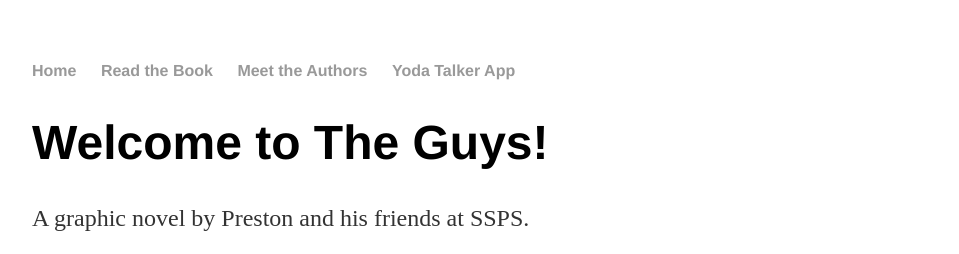
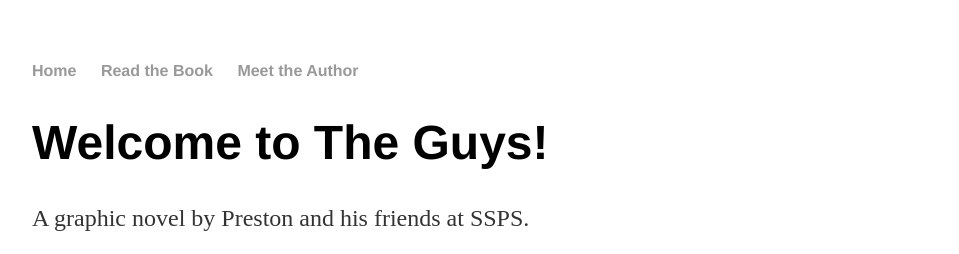
Before and after one commit to the-guys-ssps/the-guys-ssps.github.io, a Jekyll site: the page built from index.html, in a window 1280 px wide. Shown: the top 254 px of the page, without its empty margins (160-1119 px from the left). Built offline with Jekyll 4.4.1, drawn with Linux system fonts in a browser that asks for light colours.

Commit message:
Update default.html

```diff
--- a/_layouts/default.html
+++ b/_layouts/default.html
@@ -35,8 +35,8 @@
 <ul>
 <li><a href="/">Home</a></li>
 <li><a href="/blog">Read the Book</a></li>
-<li><a href="/authors">Meet the Authors</a></li>
-<li><a href="http://100.26.9.225/">Yoda Talker App</a></li>
+<li><a href="/authors">Meet the Author</a></li>
+<!-- <li><a href="http://100.26.9.225/">Yoda Talker App</a></li> -->
 </ul>
     </nav>
 <div class="container">
```
